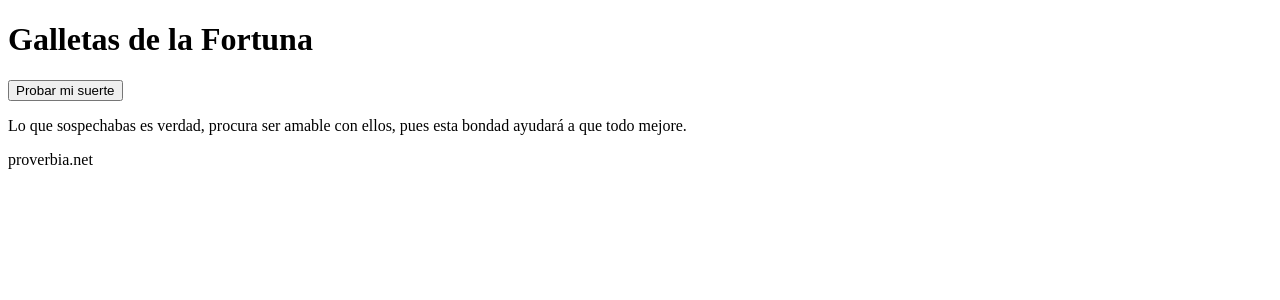
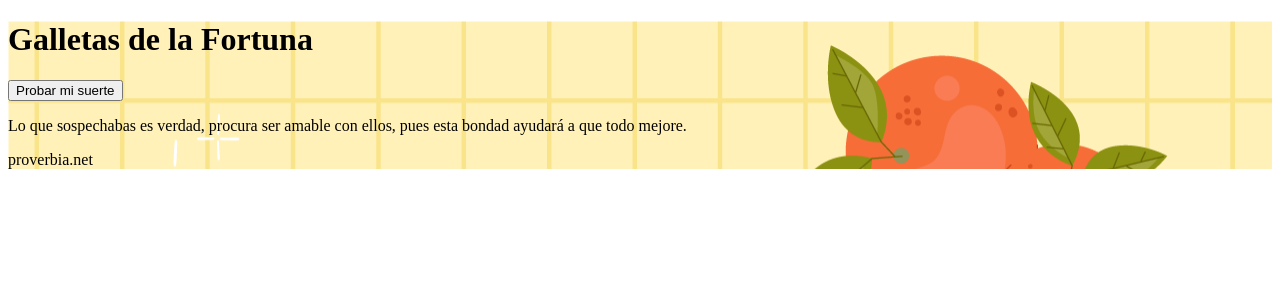
Before and after one commit to danielPomo/fortune-cookie, a React (Vite) app: page / in a window 1280 px wide. Shown: the top 300 px of the page. Built offline with nearby package versions, Linux system fonts and the light colour scheme.

Commit message:
I created functions por onClick events to change fortune phrase and bg image

```diff
--- a/src/App.jsx
+++ b/src/App.jsx
@@ -5,16 +5,23 @@ import FortuneCard from "./components/FortuneCard"
 import quotes from "./data/phrases.json"
 
 function App() {
+
+  const imgPaths = ["/img/fondo1.png", "/img/fondo2.png", "/img/fondo3.png", "/img/fondo4.png"]
+
   const[index, setIndex] = useState(0)
+  const [bgIndex, setBgIndex] = useState(0)
 
-  const changeFortune = () => {
-      setIndex(Math.floor(Math.random()*quotes.length))
+  const changeFortuneAndBgImage = () => {
+    setIndex(Math.floor(Math.random()*quotes.length))
+    setBgIndex(Math.floor(Math.random()*imgPaths.length))
   }
+
   return (
-    <div className="App">
+    <div className="App" style={{ backgroundImage: `url(${imgPaths[bgIndex]})` }}>
       <h1>Galletas de la Fortuna</h1>
       <button
-      onClick = {changeFortune}>Probar mi suerte</button>
+      onClick = {changeFortuneAndBgImage}
+      >Probar mi suerte</button>
       <FortuneCard
       quote = {quotes[index]}
       />
```
